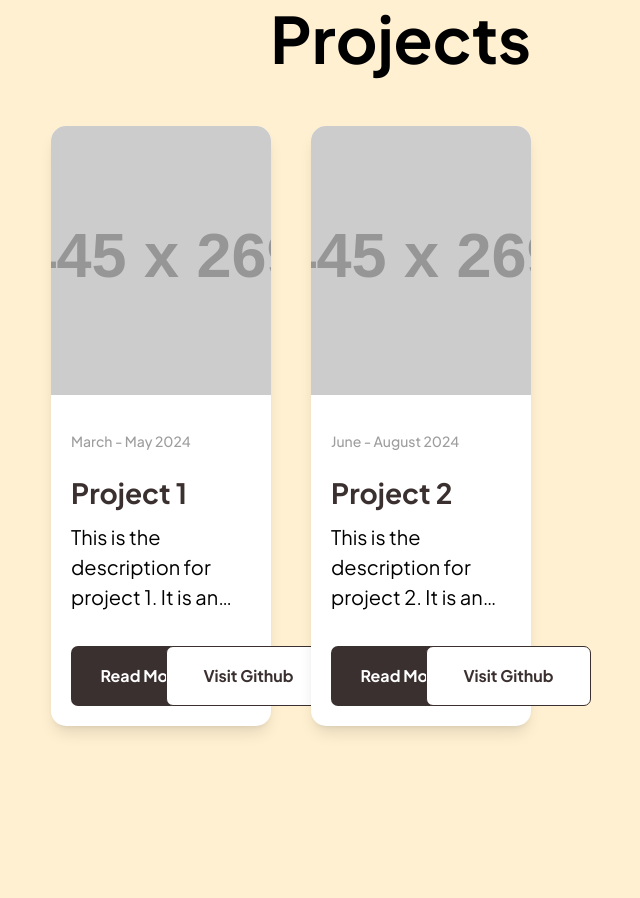
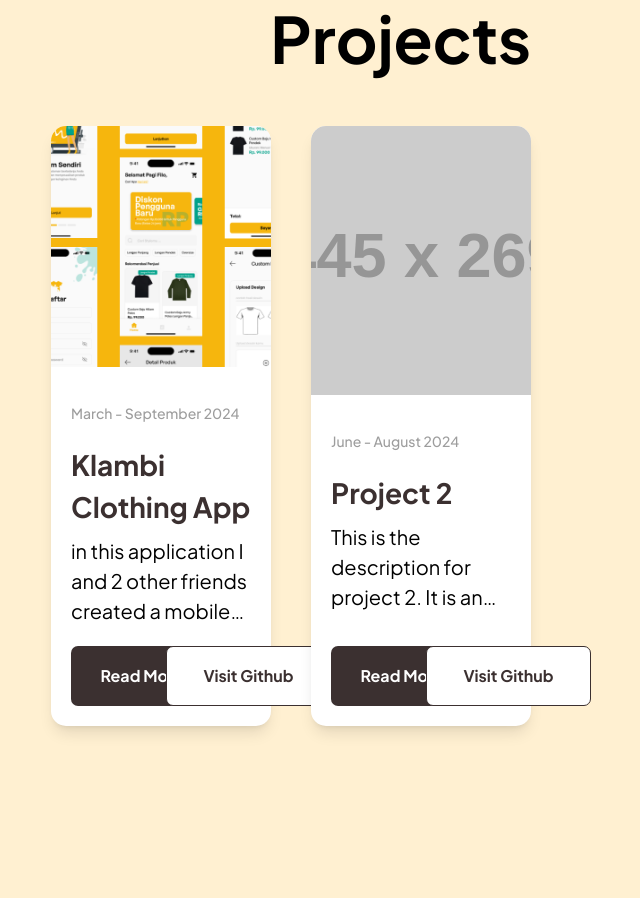
Before and after one commit to fdiwangkara/website-porto, a React (Vite) app: page / in a window 1280 px wide. Shown: the part 860-1758 px from the top of the page, without its empty margins (349-989 px from the left). Built offline with nearby package versions, Linux system fonts and the light colour scheme; a web font is replaced by a local one.

Commit message:
mau jadi

```diff
--- a/src/components/button.jsx
+++ b/src/components/button.jsx
@@ -1,4 +1,10 @@
-const Button = ({ text }) => {
+const Button = ({ text, targetSection }) => {
+  const handleClick = () => {
+    document
+      .getElementById(targetSection)
+      .scrollIntoView({ behavior: "smooth" });
+  };
+
   return (
     <div className="relative inline-block">
       {/* Background Rectangle for Hover Effect */}
@@ -6,7 +12,7 @@ const Button = ({ text }) => {
 
       {/* Main Button */}
       <button
-        href="#project"
+        onClick={handleClick} // Set the click handler
         className="h-[40px] w-[125px] md:h-[48px] md:w-[160px] lg:h-[48px] lg:w-[160px] bg-[#3B3030] text-[#FFF0D1] border-none rounded-[7px] cursor-pointer font-primaryBold text-[12px] md:text-[14px] lg:text-[16px] relative z-10 group hover:-translate-y-2 hover:translate-x-2 transition-transform duration-200"
       >
         {text}
--- a/src/sections/approach.jsx
+++ b/src/sections/approach.jsx
@@ -26,7 +26,7 @@ const Approach = () => {
         </p>
         {/* Button Component */}
         <div className="pt-7">
-          <Button text="Explore" />
+          <Button text="Explore" targetSection="projects" />
         </div>
       </div>
 
--- a/src/sections/projects.jsx
+++ b/src/sections/projects.jsx
@@ -1,14 +1,15 @@
 import React from "react";
 import Card from "../components/card"; // Ensure correct path for the Card component
+import Klambi from "../images/klambi.png";
 
 const Projects = () => {
   const projects = [
     {
-      imageSrc: "https://via.placeholder.com/445x269", // Placeholder image
-      timeline: "March - May 2024",
-      title: "Project 1",
+      imageSrc: Klambi, // Placeholder image
+      timeline: "March - September 2024",
+      title: "Klambi Clothing App",
       description:
-        "This is the description for project 1. It is an amazing project that demonstrates various skills and techniques.",
+        "in this application I and 2 other friends created a mobile application-based platform to help our friends from the graphic production department of SMK Raden Umar Said to organize the printing of screen printing clothes.",
       readMoreLink: "/projects/1", // Example internal link for reading more about the project
       githubLink: "https://github.com/AanKurniawan11/klambi_ta", // Link to the GitHub repo
     },
```
